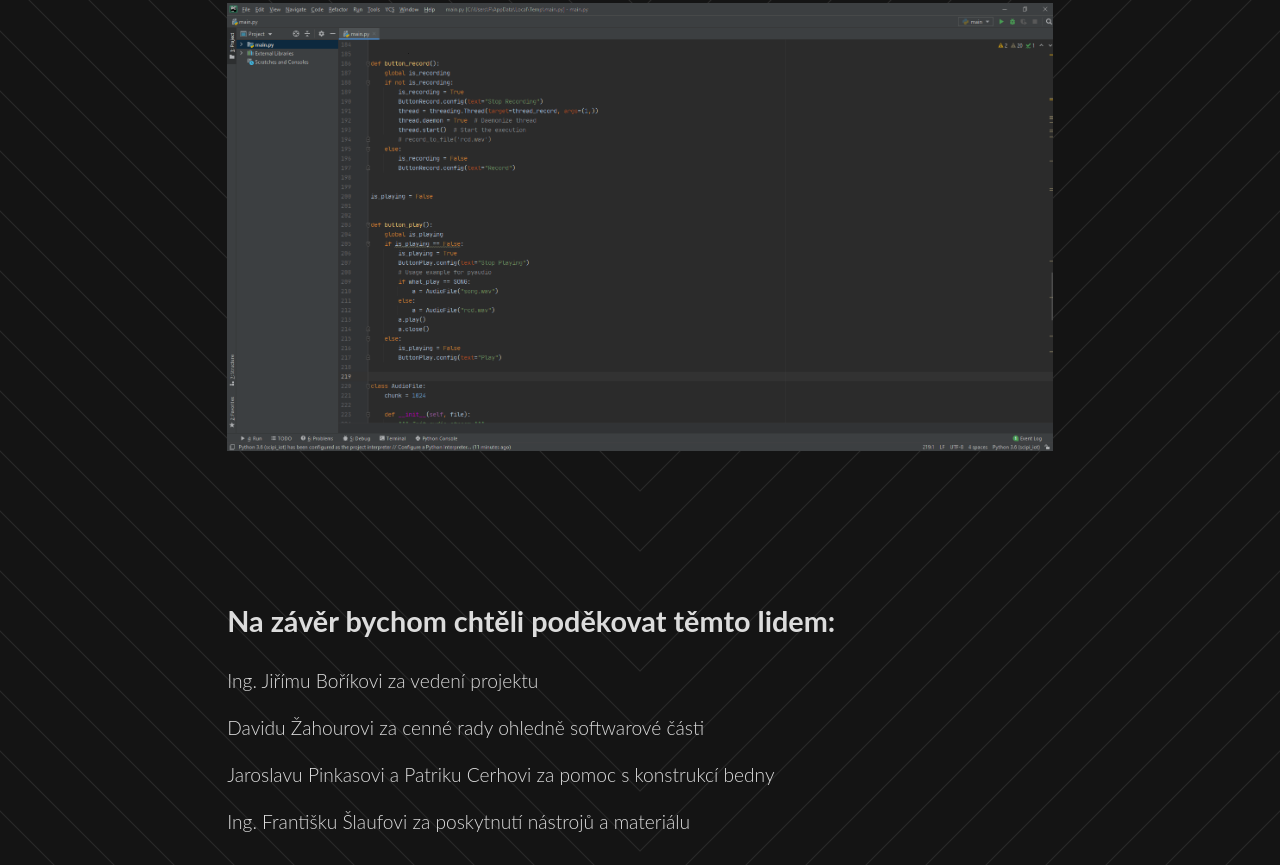
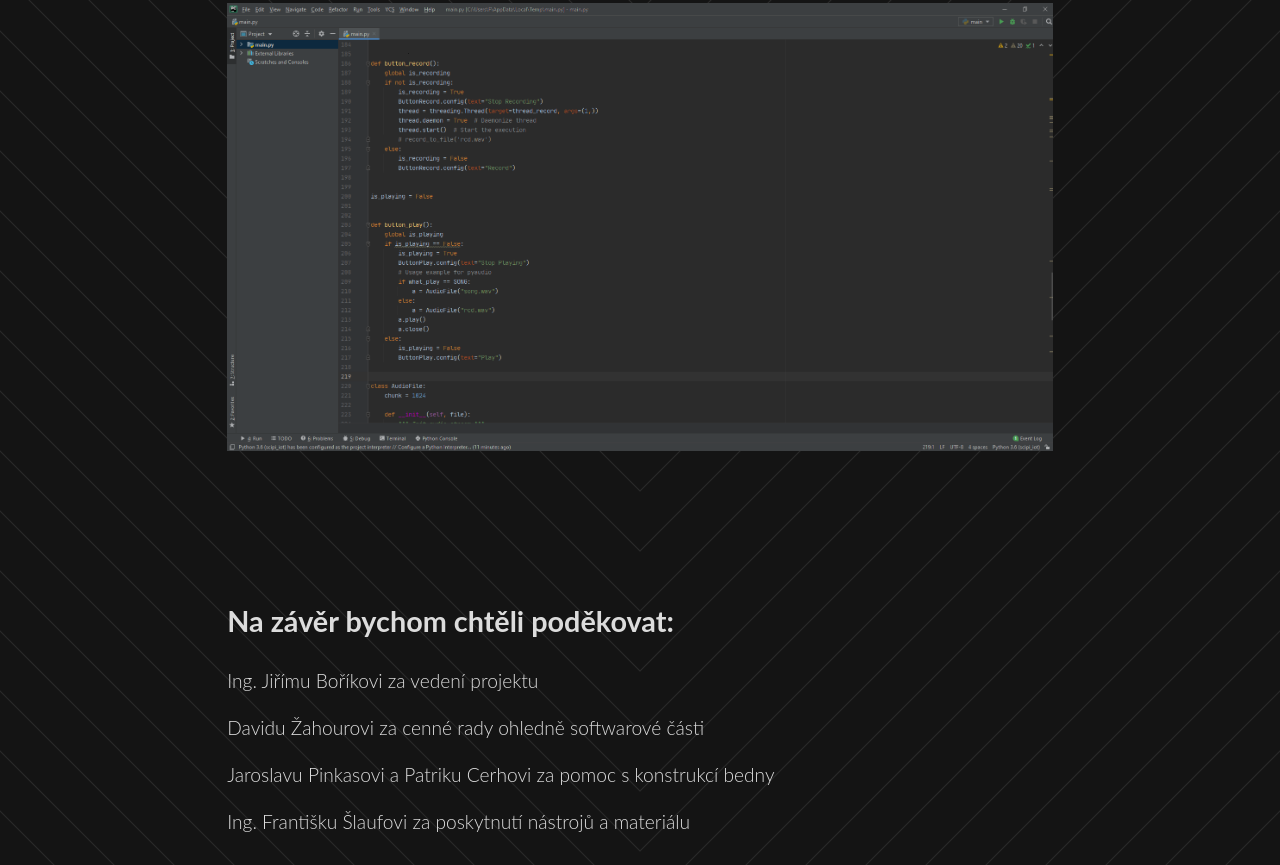
Before and after one commit to MAD-IoT/FilipKresl2002.github.io, a plain HTML site: page index.html in a window 1280 px wide. Shown: the part 5945-6810 px from the top of the page. Drawn offline with Linux system fonts and the light colour scheme.

Commit message:
Update index.html

```diff
--- a/index.html
+++ b/index.html
@@ -230,7 +230,7 @@
     </br>
     </br>
 
-      <h2>Na závěr bychom chtěli poděkovat těmto lidem:</h2>
+      <h2>Na závěr bychom chtěli poděkovat:</h2>
       <p>Ing. Jiřímu Boříkovi za vedení projektu</p>
       <p>Davidu Žahourovi za cenné rady ohledně softwarové části</p>
       <p>Jaroslavu Pinkasovi a Patriku Cerhovi za pomoc s konstrukcí bedny</p>
```
